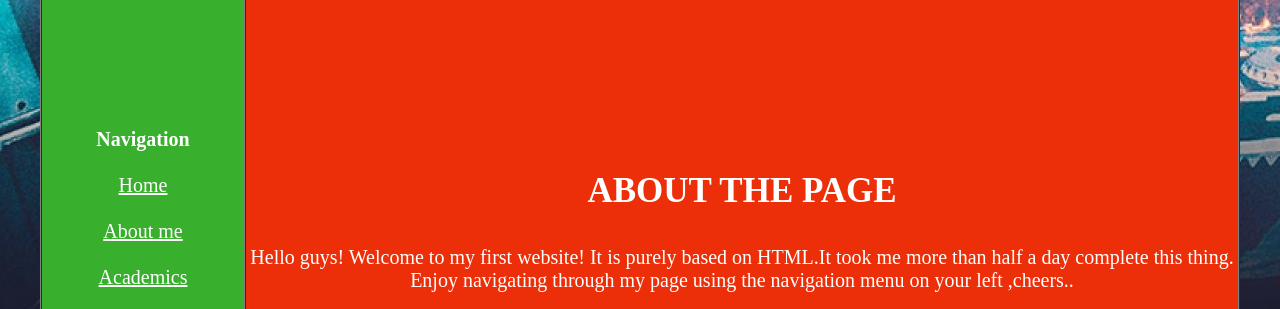
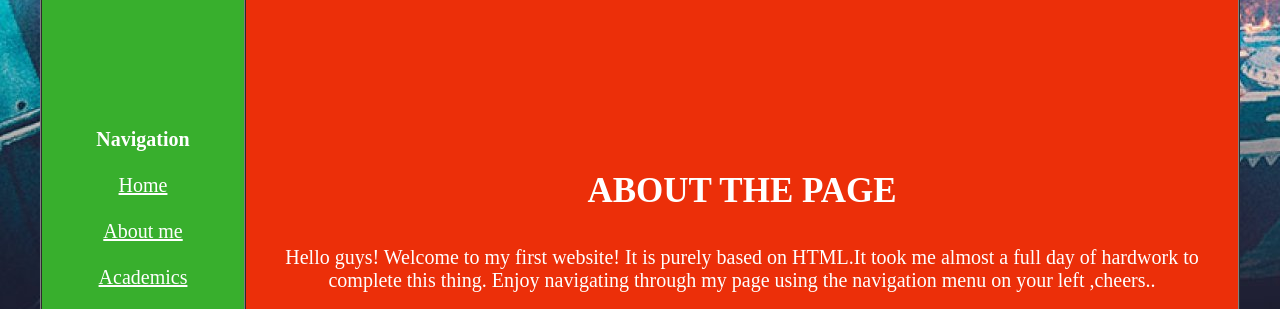
Before and after one commit to ChanderMohan98/ChanderMohan, a plain HTML site: page index.html in a window 1280 px wide. Shown: the part 626-935 px from the top of the page. Drawn offline with Linux system fonts and the light colour scheme.

Commit message:
Update index.html

```diff
--- a/index.html
+++ b/index.html
@@ -34,7 +34,7 @@
                                         <a href="contactme.html"> Contact me </a> <br></p>
 
                                      </td>
-                    <td  height="500" colspan="2" bgcolor="#EC2F09"><p style="color:white; font-size:35px;"><b>ABOUT THE PAGE</b></p><p style="color:white; font-size:20px;"> Hello guys! Welcome to my first website! It is purely based on HTML.It took me more than half a day complete this thing. Enjoy navigating through my page using the navigation menu on your left ,cheers.. </p> </td>
+                    <td  height="500" colspan="2" bgcolor="#EC2F09"><p style="color:white; font-size:35px;"><b>ABOUT THE PAGE</b></p><p style="color:white; font-size:20px;"> Hello guys! Welcome to my first website! It is purely based on HTML.It took me almost a full day of hardwork to complete this thing. Enjoy navigating through my page using the navigation menu on your left ,cheers.. </p> </td>
                 </tr>
                 <tr align="center">
                       <td colspan="3"><b>GET IN TOUCH</b><br><br>
```
